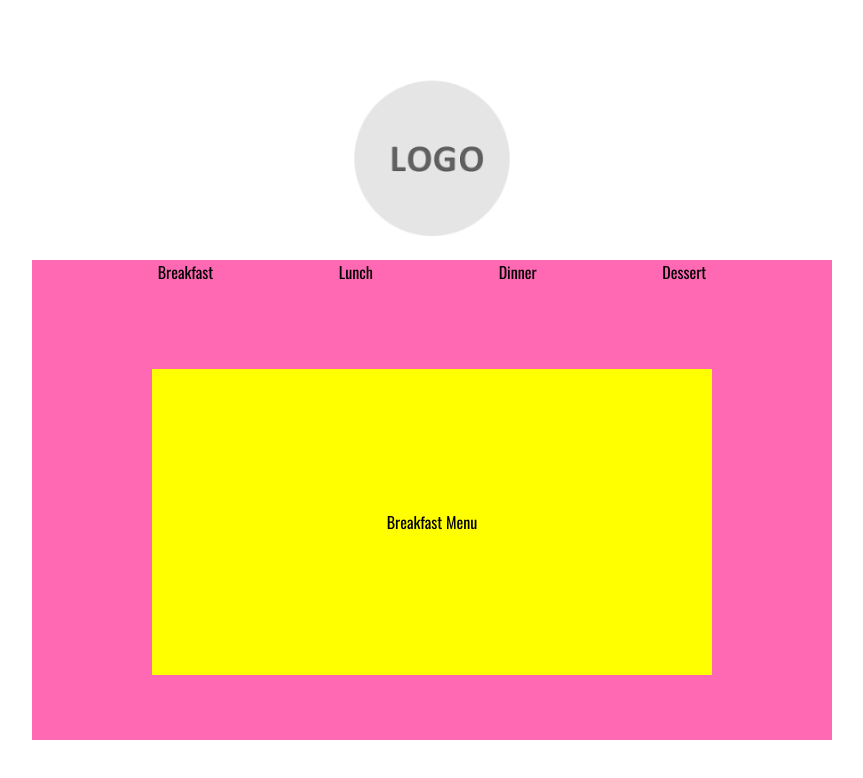
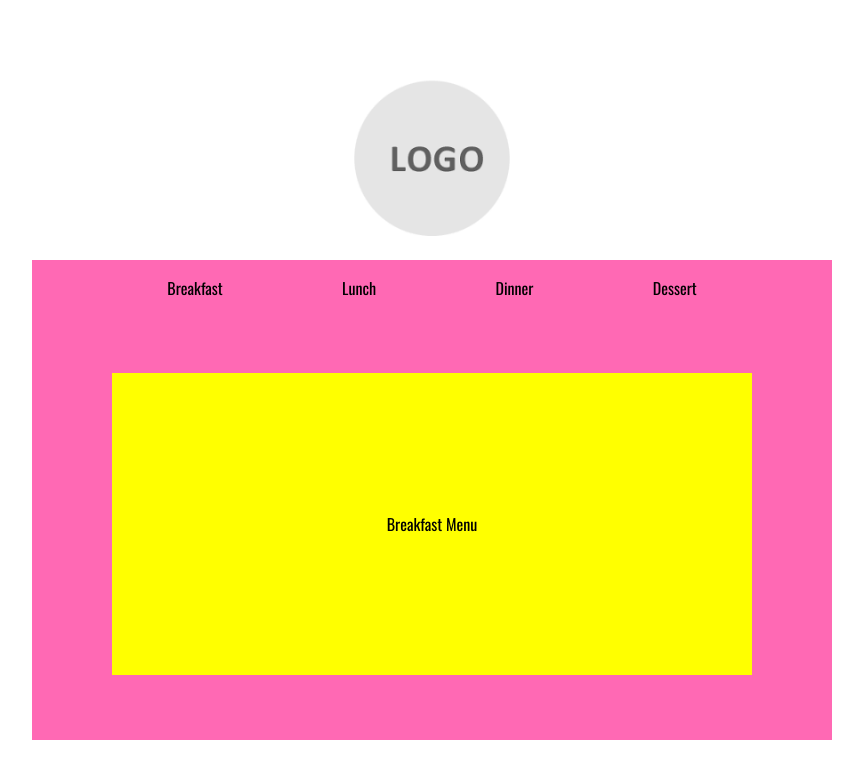
Before and after one commit to nej903/RestaurantMenu, a plain HTML site: page index.html in a window 1280 px wide. Both pictures are taken after a click on the link "Breakfast". Shown: the whole page, without its empty margins (208-1071 px from the left). Drawn offline with nearby package versions, Linux system fonts and the light colour scheme.

Commit message:
renamed myFunc to showMenu

```diff
--- a/main.css
+++ b/main.css
@@ -45,6 +45,7 @@ a {
 
 .submenus {
   height: 10%;
+  padding: 2%;
 }
 
 .center {
@@ -71,6 +72,7 @@ a {
   display: flex;
   justify-content: center;
   align-items: center;
+  width: 80%;
 }
 
 #breakfast {
--- a/menu.js
+++ b/menu.js
@@ -1,17 +1,16 @@
 const aTags = Array.from(document.querySelectorAll("a"));
-const menus = document.querySelectorAll("section>div");
+const menus = Array.from(document.querySelectorAll("section>div"));
 
 aTags.forEach((a) => {
   a.addEventListener("click", () => {
-    myFunc(a);
+    showMenu(a);
   });
 });
 
-const myFunc = (el) => {
-  const menuId = el.href.split("#")[1];
+const showMenu = (el) => {
+  menus.forEach((menu) => menu.classList.remove("active"));
+  const elArr = el.href.split("#");
+  const menuId = elArr[elArr.length - 1];
   const menuItem = document.getElementById(menuId);
-  console.log(menuItem.id);
-  [...menuItem.classList].includes("active")
-    ? null
-    : menuItem.classList.toggle("active");
+  menuItem.classList.toggle("active");
 };
```
